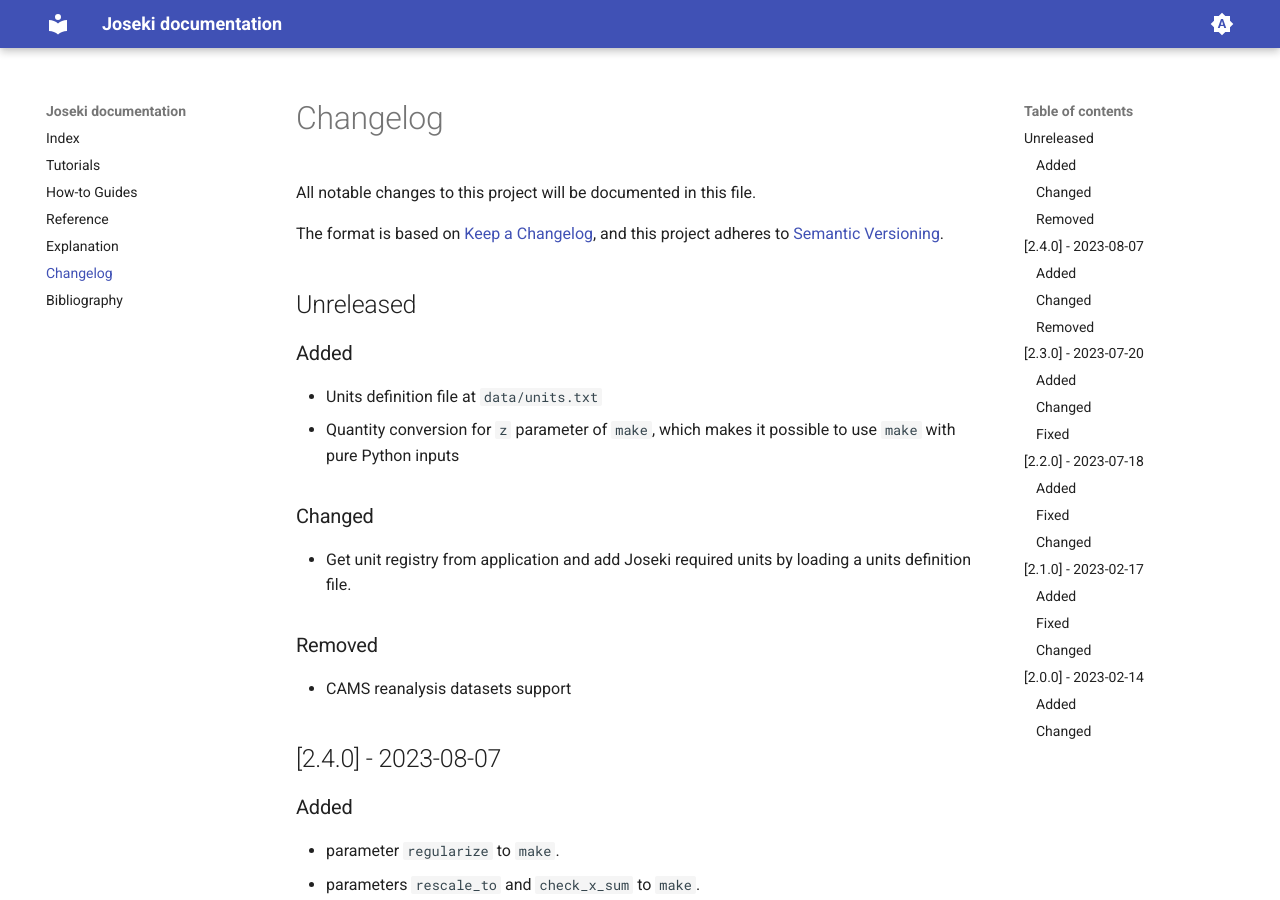
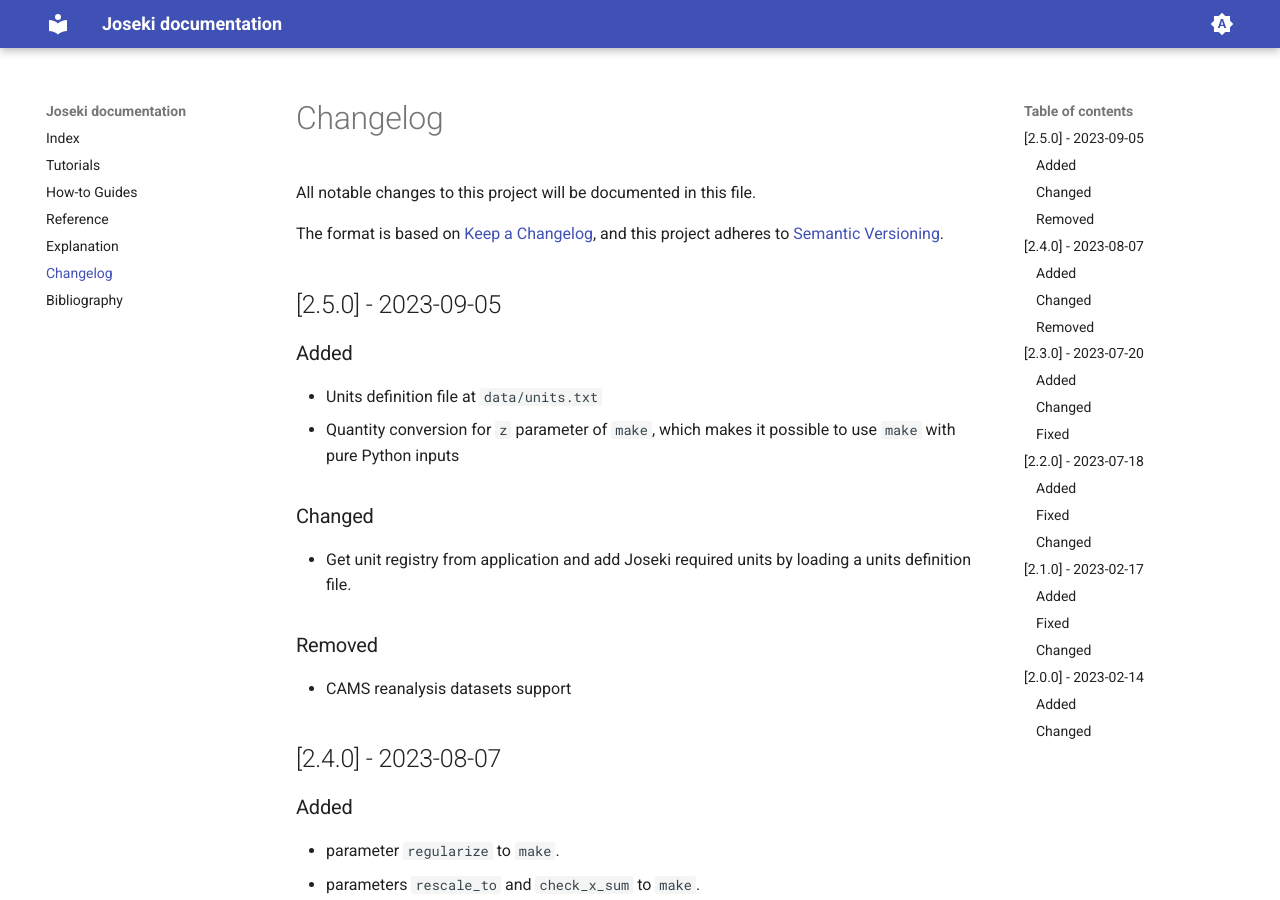
Before and after one commit to rayference/joseki, an MkDocs documentation site: the page built from docs/changelog.md, in a window 1280 px wide and 900 px high. Built offline with MkDocs 1.6.1 and Material for MkDocs 9.7.7, drawn with Linux system fonts in a browser that asks for light colours; the version menu is left out.

Commit message:
joseki version 2.5

```diff
--- a/docs/changelog.md
+++ b/docs/changelog.md
@@ -5,7 +5,7 @@
 The format is based on [Keep a Changelog](https://keepachangelog.com/en/1.0.0/),
 and this project adheres to [Semantic Versioning](https://semver.org/spec/v2.0.0.html).
 
-## Unreleased
+## [2.5.0] - 2023-09-05
 
 ### Added
 
--- a/src/joseki/__version__.py
+++ b/src/joseki/__version__.py
@@ -1 +1 @@
-__version__ = "2.4.0"
+__version__ = "2.5.0"
```
